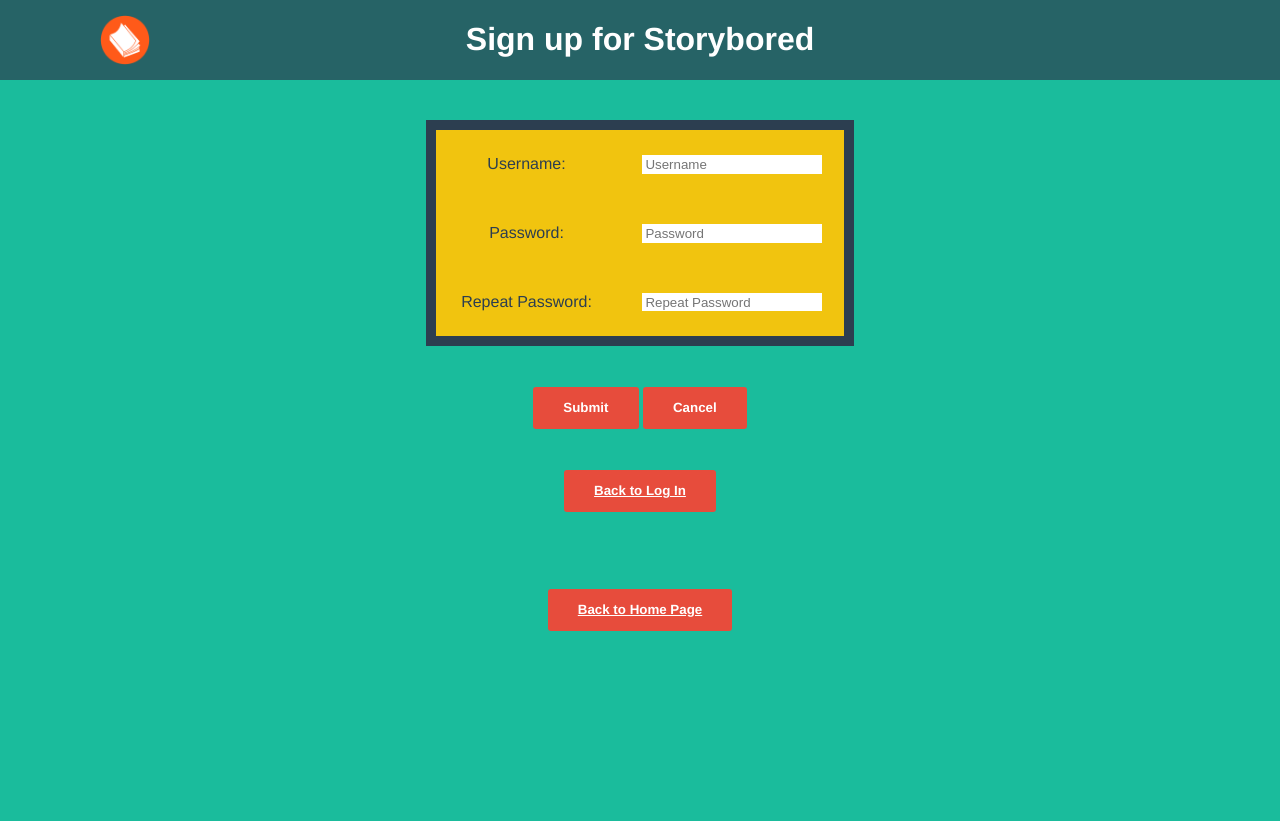
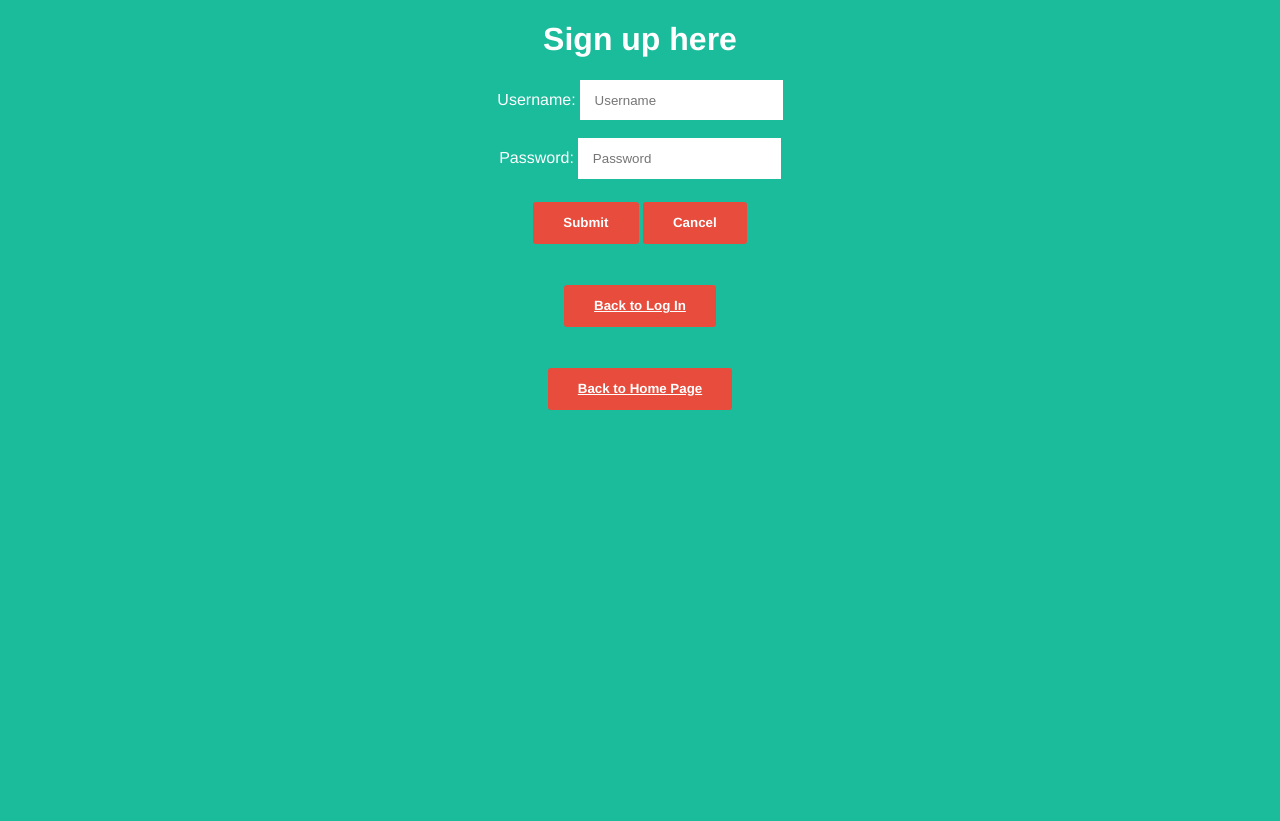
Before and after one commit to y4smeen/Storybored, a Flask app: page /signup/ in a window 1280 px wide. Before the commit the page ends 631 px from the top, so only its background shows below. Run offline with Flask 2, Linux system fonts and the light colour scheme.

Commit message:
revert changes to check if pretty signup is cause of Bad Request

```diff
--- a/templates/signup.html
+++ b/templates/signup.html
@@ -8,33 +8,19 @@ Sign Up
 
 {% block contents %}
 
-<div class="loginheader"></div>
-<img id="logo" class="smalllogo" src="{{ url_for('static', filename='ebook_circle.png') }}" alt="storyboredlogo" height="50"><h1 class="headtext">Sign up for Storybored</h1></div>
+<h1>Sign up here</h1>
 
-<div class="loginbody">
 <form method="POST">
-<table align="center" cellpadding="25" class="loginborder" bgcolor="#f1c40f">
-  <tr>
-    <td><label style="display:block" for="username"><p>Username:</p></label></td>
-    <td><input type="text" name="user" placeholder="Username"></td>
-  </tr>
-  <tr>
-    <td><label style="display:block" for="password"><p>Password:</p></label></td>
-    <td><input type="password" name="password" placeholder="Password"/></td>
-  </tr>
-  <tr>
-    <td><label style="display:block" for+"password"><p>Repeat Password:</p></label></td>
-    <td><input type="password" name="check" placeholder="Repeat Password"/></td>
-  </tr>
-</table>
-<br><br>
+  Username: <input type="text" name="user" placeholder="Username">
+  <br><br>
+  Password: <input type="password" name="pass" placeholder="Password">
+  <br><br>
   <input type="submit" name="submit" value="Submit" class="btn">
   <input type="submit" name="submit" value="Cancel" class="btn">
 </form>
 <br>
 <button class="btn"><a href="/login">Back to Log In</a></button>
 <br><br>
-<br><br>
 <button class="btn"><a href="/home">Back to Home Page</a></button>
-</div>
+
 {% endblock %}
```
